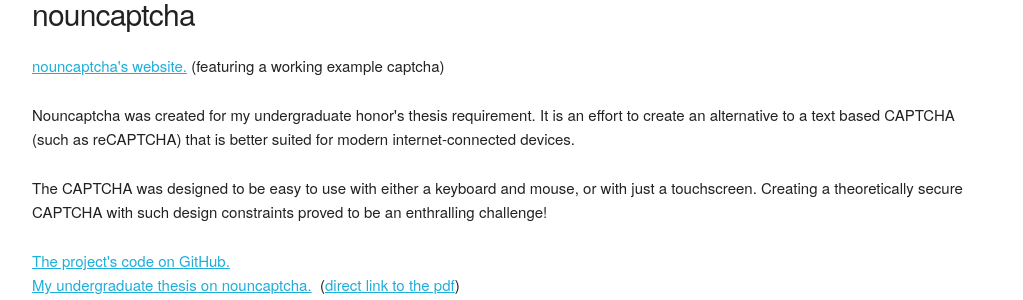
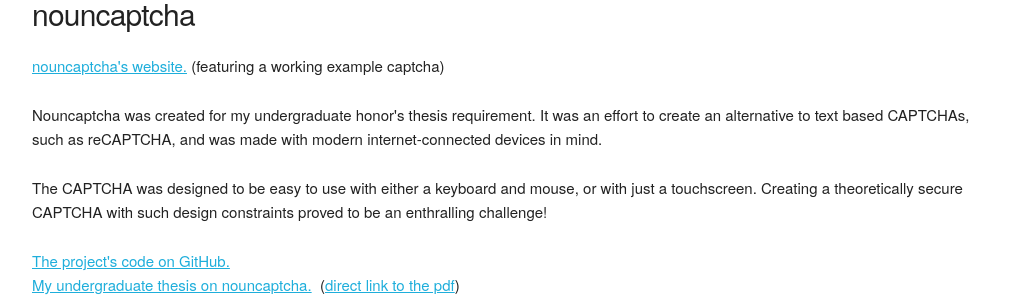
Before and after one commit to cjjeakle/cjjeakle.github.io, a Jekyll site: the page built from projects/index.html, in a window 1280 px wide. Shown: the part 340-640 px from the top of the page, without its empty margins (128-1151 px from the left). Built offline with Jekyll 4.4.1, drawn with Linux system fonts in a browser that asks for light colours; nearby versions of some CDN libraries.

Commit message:
Improved project descriptions

```diff
--- a/projects/index.html
+++ b/projects/index.html
@@ -13,7 +13,7 @@
 
       <p>
         Nouncaptcha was created for my undergraduate honor's thesis requirement.
-        It is an effort to create an alternative to a text based CAPTCHA (such as reCAPTCHA) that is better suited for modern internet-connected devices.
+        It was an effort to create an alternative to text based CAPTCHAs, such as reCAPTCHA, and was made with modern internet-connected devices in mind.
       </p>
       <p>
         The CAPTCHA was designed to be easy to use with either a keyboard and mouse, or with just a touchscreen.
@@ -35,10 +35,14 @@
       </p>
 
       <p>
-        Rebalance Calc is a tool to distribute a desired asset allocation among taxable and tax-advantaged accounts. It is designed to optimize for <a href="https://www.bogleheads.org/wiki/Principles_of_tax-efficient_fund_placement">tax efficiency</a>. I originally built a similar tool using excel, but found myself missing the ability to program my solution in a familiar language. I also wanted the ability to separate data from presentation (my spreadsheet had quickly became a confusing mess with cells containing intermediate state).
+        Rebalance Calc is a tool to distribute a desired asset allocation among taxable and tax-advantaged accounts.
+        It is designed to optimize for <a href="https://www.bogleheads.org/wiki/Principles_of_tax-efficient_fund_placement">tax efficiency</a>.
+        I originally built a similar tool using excel, but found myself missing the ability to program my solution in a familiar language.
+        I also wanted the ability to separate data from presentation (my spreadsheet had quickly became a confusing mess with cells containing intermediate state).
       </p>
       <p>
-        After some thought, I felt a simple web app could address my needs, and potentially the needs of many others. I built the site, and have found it quite useful for my fairly novice investing use case.
+        After some thought, I felt a simple web app could address my needs, and potentially the needs of many others.
+        I built the site, and have found it quite useful for my fairly novice investing use case.
       </p>
 
       <p>
```
